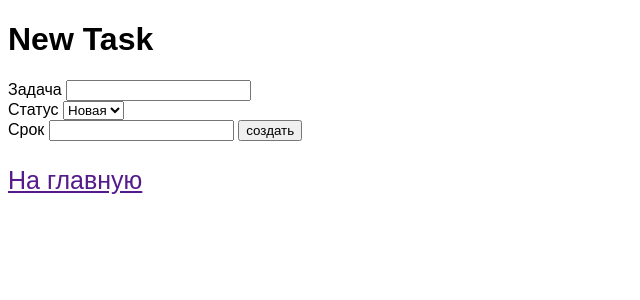
After one commit to DastanTA/HW_45, a Django app: template source/to_do/templates/new_task.html in a window 1280 px wide. The commit adds this page. Shown: the top 300 px of the page, without its empty margins (0-640 px from the left). Run offline with Django 4.2, Linux system fonts and the light colour scheme; the template is opened without the code that fills it, so the values that code supplies are empty.

Commit message:
Fixture created

```diff
--- a/source/to_do/models.py
+++ b/source/to_do/models.py
@@ -1,4 +1,6 @@
 from django.db import models
+
+STATUS_CHOICES = [('new', 'Новая'), ('in_progress', 'В процессе'), ('done', 'Сделано')]
 
 
 class ToDoList(models.Model):
--- a/source/to_do/templates/index.html
+++ b/source/to_do/templates/index.html
@@ -6,7 +6,7 @@
     <meta name="viewport"
           content="width=device-width, user-scalable=no, initial-scale=1.0, maximum-scale=1.0, minimum-scale=1.0">
     <meta http-equiv="X-UA-Compatible" content="ie=edge">
-    <title>HW_44</title>
+    <title>HW_45</title>
     <link rel="stylesheet" href="{% static 'css/style.css' %}">
 </head>
 <body>
--- /dev/null
+++ b/source/to_do/templates/new_task.html
@@ -0,0 +1,31 @@
+{% load static %}
+<!doctype html>
+<html lang="en">
+<head>
+    <meta charset="UTF-8">
+    <meta name="viewport"
+          content="width=device-width, user-scalable=no, initial-scale=1.0, maximum-scale=1.0, minimum-scale=1.0">
+    <meta http-equiv="X-UA-Compatible" content="ie=edge">
+    <title>HW_45</title>
+    <link rel="stylesheet" href="{% static 'css/style.css' %}">
+</head>
+<body>
+<div class="container">
+    <h1>New Task</h1>
+    <form action="/new" method="POST">
+        {% csrf_token %}
+        <label for="desc">Задача</label>
+        <input type="text" name="description" id="desc" required><br>
+        <label for="status">Статус</label>
+        <select id="status">
+            <option name="new">Новая</option>
+        </select><br>
+        <label for="deadline">Срок</label>
+        <input id="deadline" type="text" name="deadline" required>
+        <input type="submit" value="создать">
+    </form>
+    <p><a href="">На главную</a></p>
+
+</div>
+</body>
+</html>
```
Also changed, not shown: source/to_do/views.py (+11 -0 lines).
